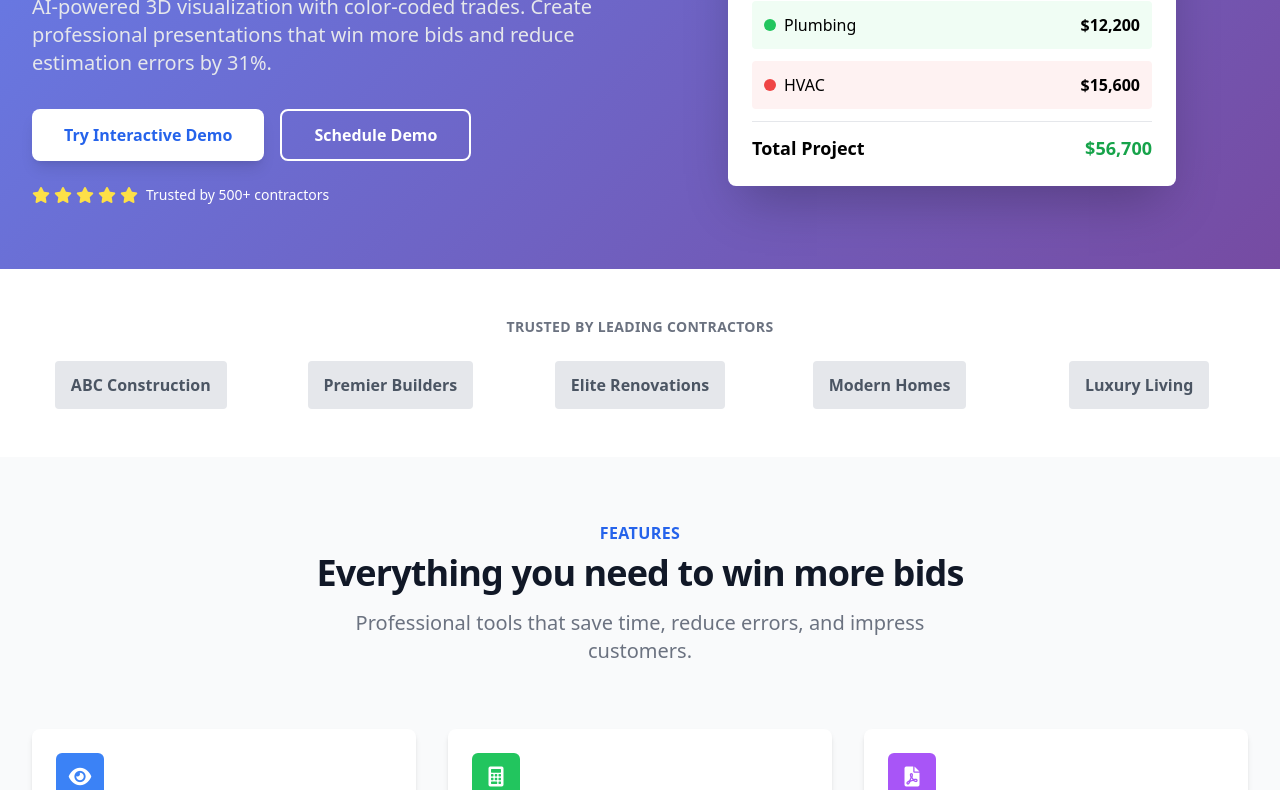
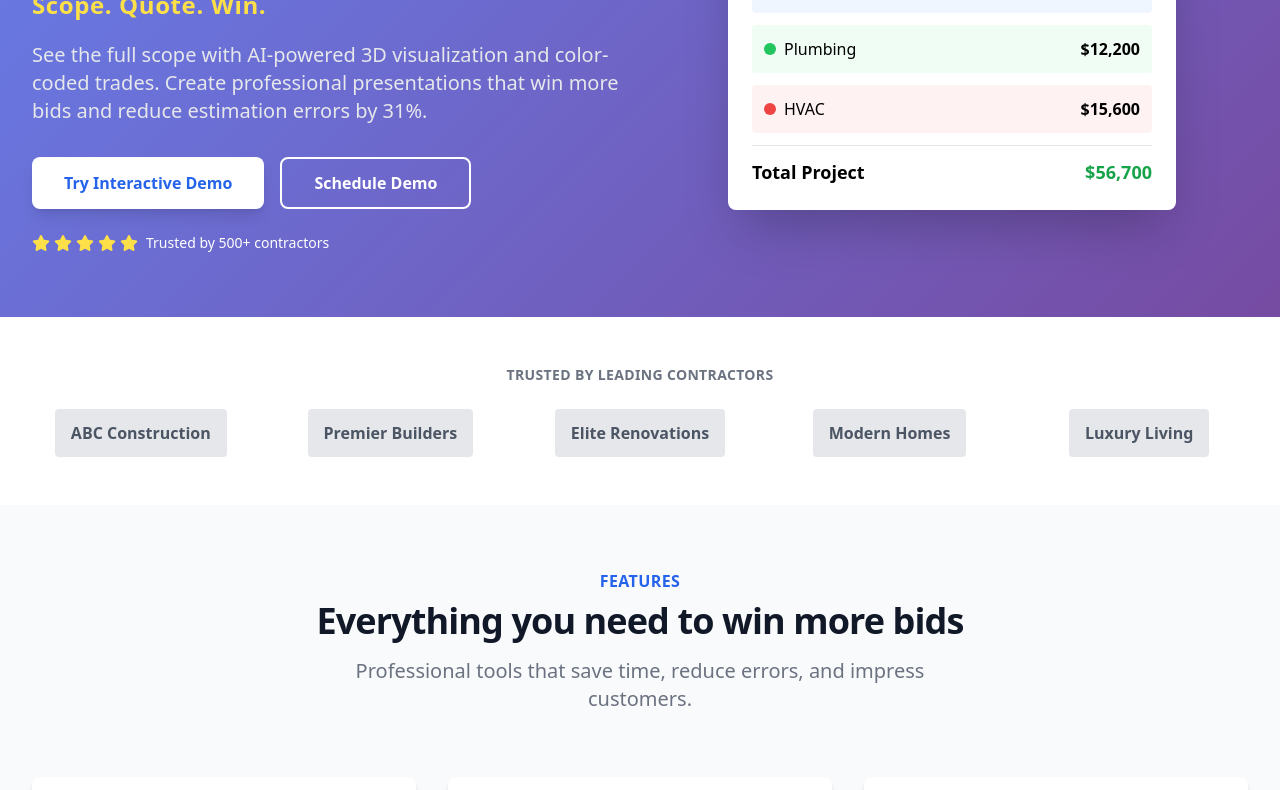
Before and after one commit to jbrwn14/scope, a plain HTML site: page index.html in a window 1280 px wide. Shown: the part 227-1017 px from the top of the page. Drawn offline with nearby package versions, Linux system fonts and the light colour scheme.

Commit message:
Update index.html

```diff
--- a/index.html
+++ b/index.html
@@ -70,8 +70,11 @@
                         <span class="block">Transform Your</span>
                         <span class="block text-yellow-300">Construction Quotes</span>
                     </h1>
+                    <div class="mt-4 text-2xl font-bold text-yellow-300 tracking-wide">
+                        Scope. Quote. Win.
+                    </div>
                     <p class="mt-3 text-base text-gray-200 sm:mt-5 sm:text-xl lg:text-lg xl:text-xl">
-                        AI-powered 3D visualization with color-coded trades. Create professional presentations that win more bids and reduce estimation errors by 31%.
+                        See the full scope with AI-powered 3D visualization and color-coded trades. Create professional presentations that win more bids and reduce estimation errors by 31%.
                     </p>
                     <div class="mt-8 sm:max-w-lg sm:mx-auto sm:text-center lg:text-left lg:mx-0">
                         <div class="flex flex-col sm:flex-row gap-4">
```
